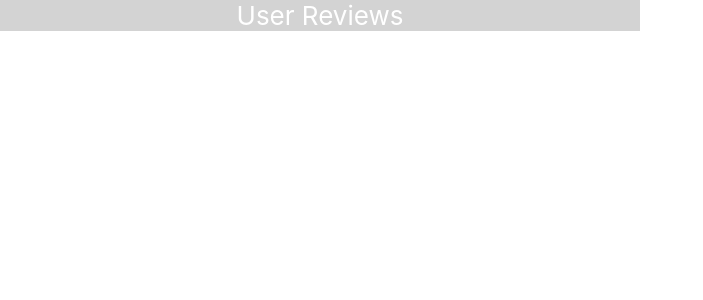
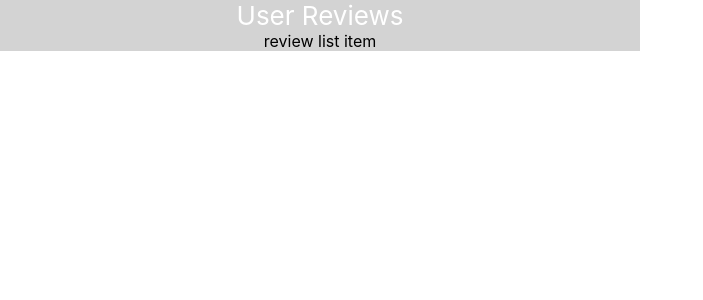
Before and after one commit to eran-co/interview-test, a React (Create React App) app: page / in a window 1280 px wide. Shown: the top 300 px of the page, without its empty margins (0-703 px from the left). Built offline with nearby package versions, Linux system fonts and the light colour scheme.

Commit message:
added basic reducer

```diff
--- a/src/ReviewList/ReviewsList.js
+++ b/src/ReviewList/ReviewsList.js
@@ -1,12 +1,21 @@
-import React from 'react';
+import React, {useReducer} from 'react';
 import './ReviewsList.css';
 import ReviewListItem from "../ReviewListItem/ReviewListItem";
 
-const ReviewsList = ({reviews = []}) => {
+function reducer(state, action) {
+    switch (action.type) {
+
+        default:
+            throw new Error('Reducer error: action does not exist');
+    }
+}
+
+const ReviewsList = () => {
+    const [state, dispatch] = useReducer(reducer, {reviews: [{name: 'eran', comment: 'this is great', avatar: 'sdsdsd'}]});
     return (
         <React.Fragment>
             <div className="review-list-container">
-                {reviews.map((review) => <ReviewListItem />)}
+                {state.reviews.map((review) => <ReviewListItem review={review}/>)}
             </div>
         </React.Fragment>);
 };
```
